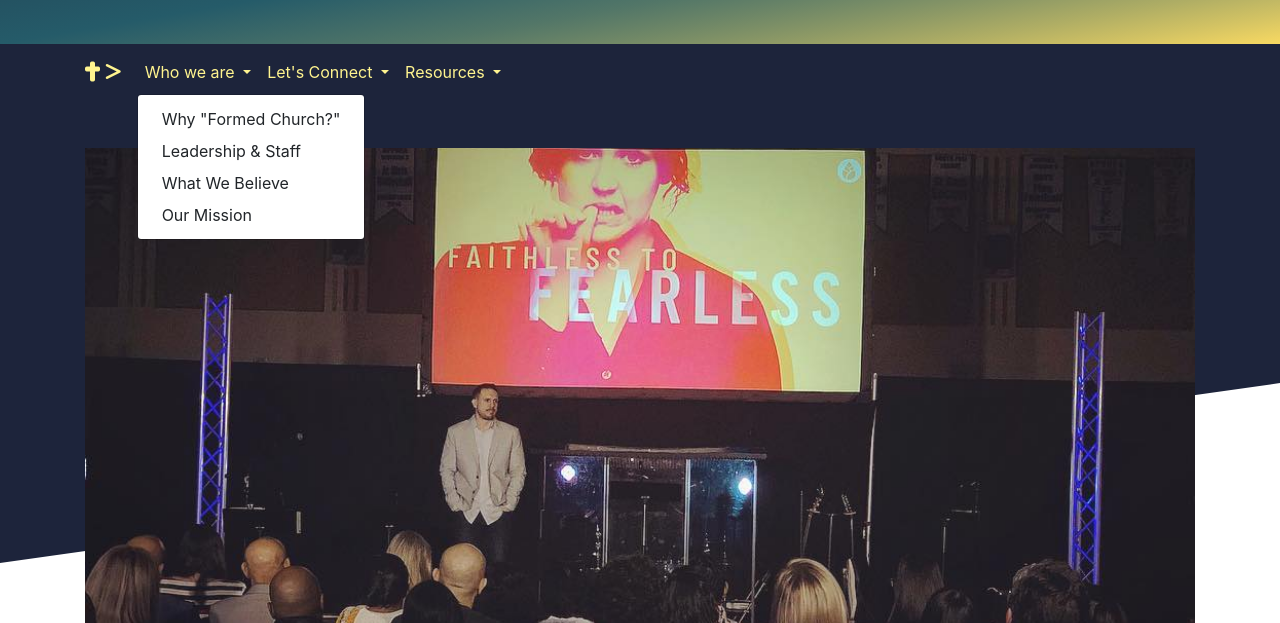
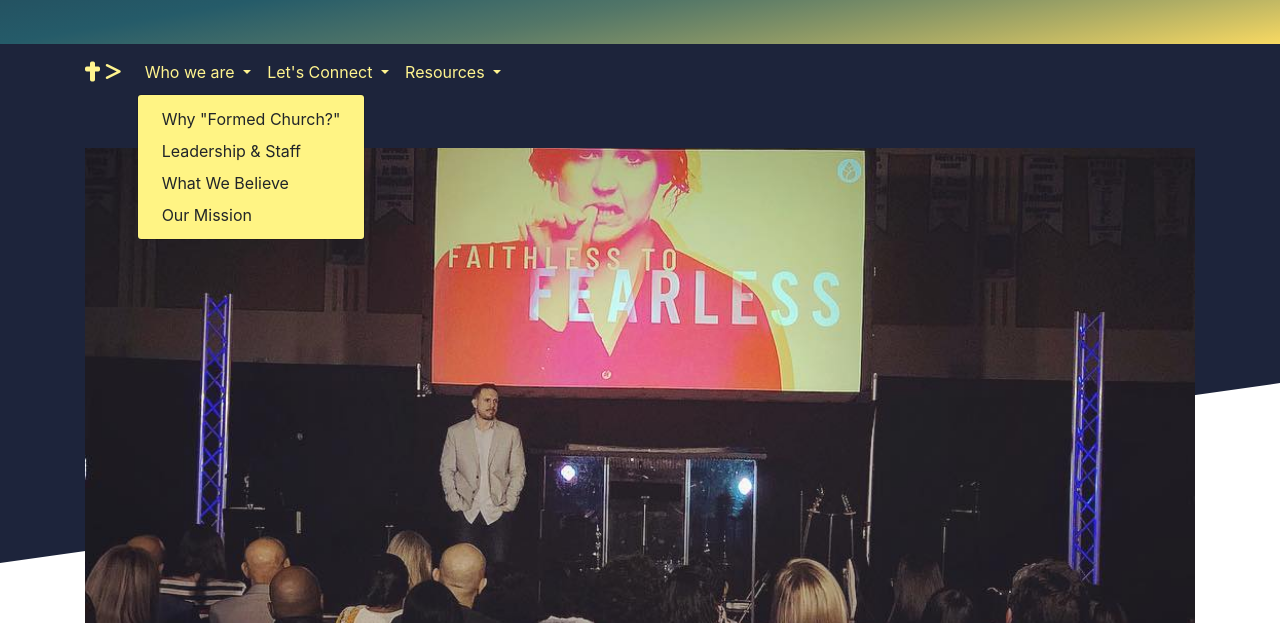
Before and after one commit to drewjtaylor/formed_church, a website: page index.html in a window 1280 px wide. Both pictures are taken after a click on the button "Who we are". Shown: the part 177-800 px from the top of the page. Drawn offline with nearby package versions, Linux system fonts and the light colour scheme.

Commit message:
made navbar dropdowns inverse color

```diff
--- a/css/style.css
+++ b/css/style.css
@@ -7,6 +7,17 @@
 
 .navbar {
     background-color: #1D243B;
+}
+
+/* Custom nav-bar text color */
+.nav-bar-link {
+    color: #FFF48F;
+}
+
+/* Navbar drop down menus are inverse of navbar */
+.navbar-dropdown-inverse {
+    background-color: #FFF484;
+    color: #1D243B;
 }
 
 /* This makes the font-awesome things in the logo behave responsively */
@@ -19,11 +30,6 @@
       font-size: 4rem;
     }
   }
-
-/* Custom nav-bar text color */
-.nav-bar-link {
-    color: #FFF48F;
-}
 
 /* Darkens the links on hover to be a little more intuitive what's clickable/activ */
 .nav-bar-link:hover {
```
